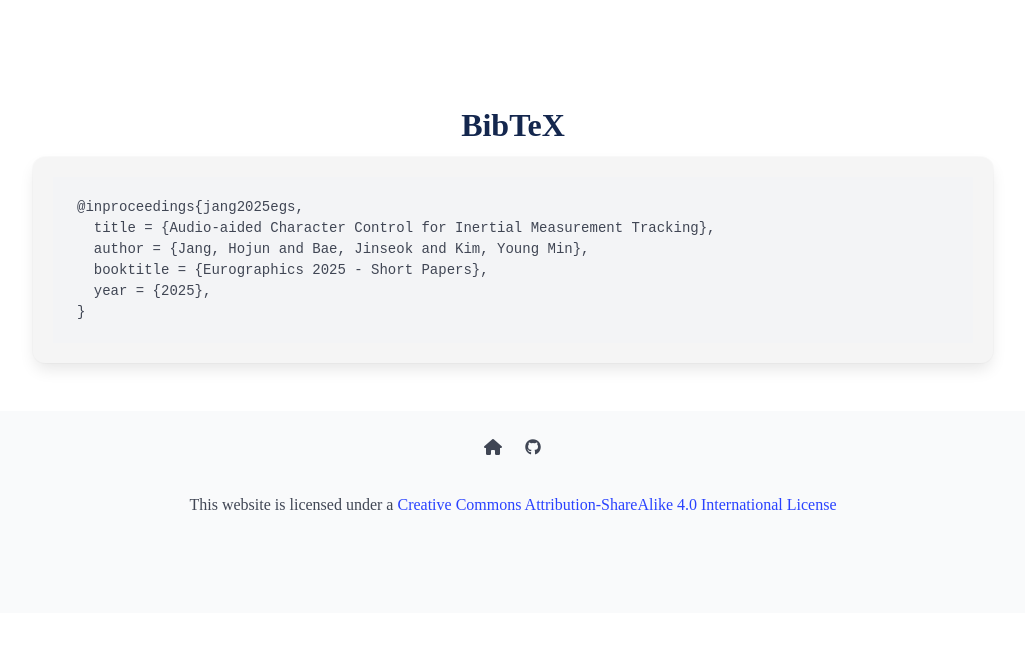
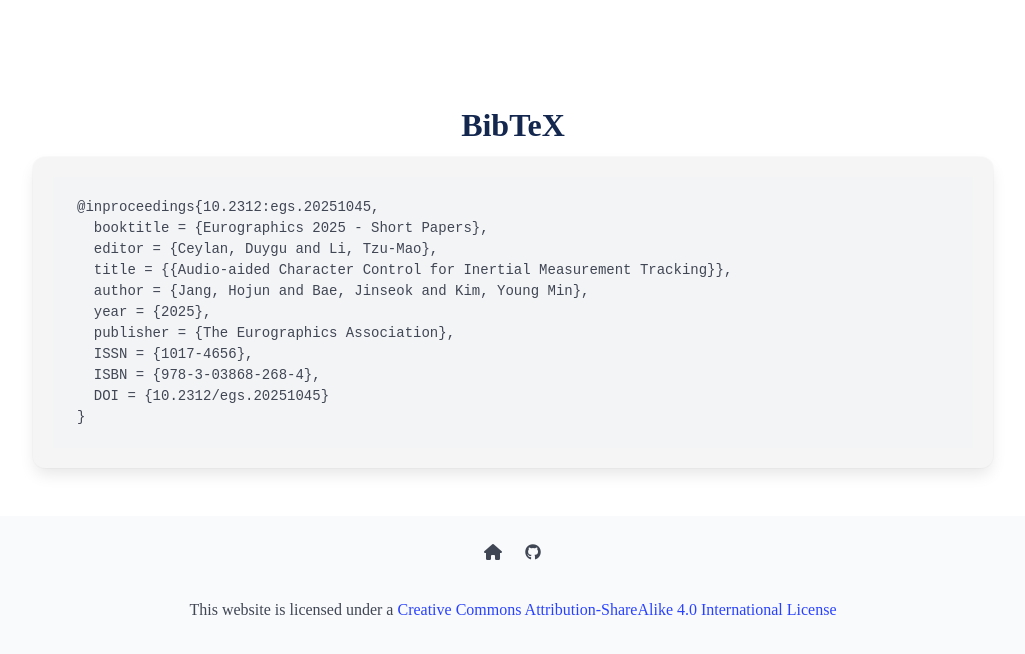
Before and after one commit to hojunJang17/AudioCharacter, a plain HTML site: page docs/index.html in a window 1280 px wide. Shown: the part 3107-3761 px from the top of the page, without its empty margins (127-1152 px from the left). Before the commit the page ends 3720 px from the top, so only its background shows below. Drawn offline with nearby package versions, Linux system fonts and the light colour scheme; some icons are missing; a web font is replaced by a local one.

Commit message:
update paper info.

```diff
--- a/docs/index.html
+++ b/docs/index.html
@@ -74,7 +74,7 @@
 
           <!-- icons -->
           <div class="is-size-5 link-blocks">
-            <a class="button link-button is-rounded" href="">
+            <a class="button link-button is-rounded" href="https://diglib.eg.org/items/a509f8ca-9ae6-4131-a3ca-cadccc351887">
               <span class="icon">
                 <i class="fa-solid fa-file"></i>
               </span>
@@ -234,11 +234,16 @@
         </div>
         <div class="box bibtex-box">
           <pre>
-@inproceedings{jang2025egs,
-  title = {Audio-aided Character Control for Inertial Measurement Tracking},
+@inproceedings{10.2312:egs.20251045,
+  booktitle = {Eurographics 2025 - Short Papers},
+  editor = {Ceylan, Duygu and Li, Tzu-Mao},
+  title = {{Audio-aided Character Control for Inertial Measurement Tracking}},
   author = {Jang, Hojun and Bae, Jinseok and Kim, Young Min},
-  booktitle = {Eurographics 2025 - Short Papers},
   year = {2025},
+  publisher = {The Eurographics Association},
+  ISSN = {1017-4656},
+  ISBN = {978-3-03868-268-4},
+  DOI = {10.2312/egs.20251045}
 }
 </pre>
         </div>
```
